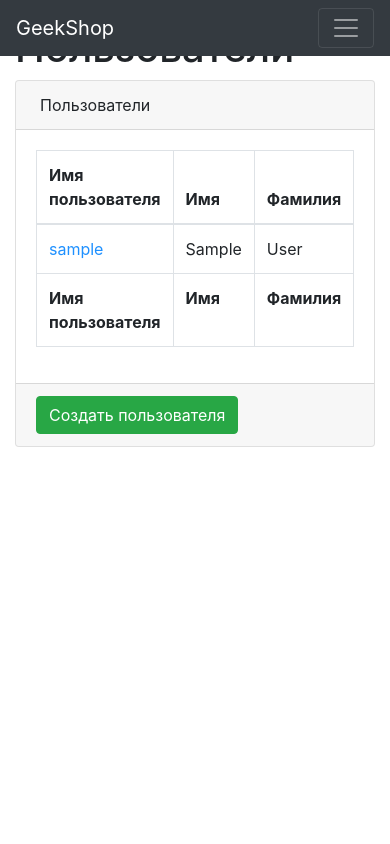
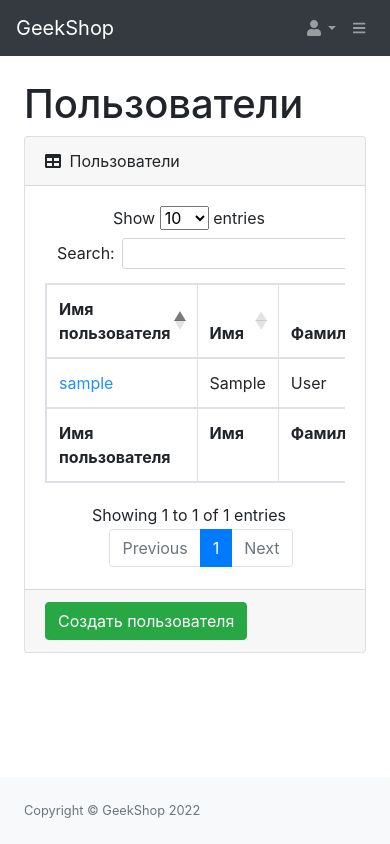
Before and after one commit to android156/geekshop2022, a Django app: page /admin-staff/users/ in a window 390 px wide. Run offline with Django 3.2, Linux system fonts and the light colour scheme; the visitor is signed in with stand-in values (Sample User, id 1); data comes from the database, SQL or seed files in the repository; some libraries are stand-ins or nearby versions.

Commit message:
template index admins corrected

```diff
--- a/admins/templates/admins/base.html
+++ b/admins/templates/admins/base.html
@@ -2,89 +2,92 @@
 
 <!DOCTYPE html>
 <html lang="en">
-
 <head>
-
-    <meta charset="utf-8">
-    <meta name="viewport" content="width=device-width, initial-scale=1, shrink-to-fit=no">
-    <meta name="description" content="">
-    <meta name="author" content="">
-
+    <meta charset="utf-8"/>
+    <meta http-equiv="X-UA-Compatible" content="IE=edge"/>
+    <meta name="viewport" content="width=device-width, initial-scale=1, shrink-to-fit=no"/>
+    <meta name="description" content=""/>
+    <meta name="author" content=""/>
     <title>{{ title }}</title>
-
-    <!-- Bootstrap core CSS -->
-    <link href="{% static 'vendor/bootstrap/css/bootstrap.min.css' %}" rel="stylesheet">
-
-    <!-- Custom styles for this template -->
-    {% block css %} {% endblock %}
-
+    <link href="{% static 'css/auth-admin.css' %}" rel="stylesheet"/>
+    <link href="https://cdn.datatables.net/1.10.20/css/dataTables.bootstrap4.min.css" rel="stylesheet"
+          crossorigin="anonymous"/>
+    <script src="https://cdnjs.cloudflare.com/ajax/libs/font-awesome/5.15.1/js/all.min.js"
+            crossorigin="anonymous"></script>
 </head>
-
-<body>
-
-<!-- Navigation -->
-<nav class="navbar navbar-expand-lg navbar-dark bg-dark fixed-top">
-    <div class="container">
+<body class="sb-nav-fixed">
+<nav class="sb-topnav navbar navbar-expand navbar-dark bg-dark">
     <a class="navbar-brand" href="{% url 'index' %}">GeekShop</a>
-        <button class="navbar-toggler" type="button" data-toggle="collapse" data-target="#navbarResponsive"
-                aria-controls="navbarResponsive" aria-expanded="false" aria-label="Toggle navigation">
-            <span class="navbar-toggler-icon"></span>
+    <button class="btn btn-link btn-sm order-1 order-lg-0" id="sidebarToggle" href="#"><i class="fas fa-bars"></i>
     </button>
-        <div class="collapse navbar-collapse" id="navbarResponsive">
-            <ul class="navbar-nav ml-auto">
-                <li class="nav-item">
-                    <a class="nav-link" href="{% url 'products:index' %}">Каталог <i class="fas fa-shopping-bag"></i>
-                    </a>
-                </li>
-                {% if user.is_authenticated %}
+    <!-- Navbar Search-->
+    <form class="d-none d-md-inline-block form-inline ml-auto mr-0 mr-md-3 my-2 my-md-0">
+        <div class="input-group">
+            <input class="form-control" type="text" placeholder="Поиск..." aria-label="Search"
+                   aria-describedby="basic-addon2"/>
+            <div class="input-group-append">
+                <button class="btn btn-primary" type="button"><i class="fas fa-search"></i></button>
+            </div>
+        </div>
+    </form>
+    <!-- Navbar-->
+    <ul class="navbar-nav ml-auto ml-md-0">
         <li class="nav-item dropdown">
-                        <a class="nav-link dropdown-toggle" href="#" id="navbarDropdown" role="button"
-                           data-bs-toggle="dropdown" aria-expanded="false">
-                            <i class="fas fa-user-circle"></i>
-                        </a>
-                        <ul class="dropdown-menu" aria-labelledby="navbarDropdown">
-                            <li>
-                                <a class="dropdown-item" href="{% url 'users:profile' %}">Профиль</a>
-                            </li>
-                            <li><a class="dropdown-item" href="orders/orders.html">Заказы</a></li>
-                            {% if user.is_staff or user.is_superuser %}
-                                <li><a class="dropdown-item" href="{% url 'admin_staff:index' %}">Админ-панель</a></li>
-                            {% endif %}
-                            <li>
-                                <hr class="dropdown-divider">
-                            </li>
-                            <li>
-                                <a class="dropdown-item" href="{% url 'users:logout' %}">
-                                    Выйти
-                                </a>
+            <a class="nav-link dropdown-toggle" id="userDropdown" href="#" role="button" data-toggle="dropdown"
+               aria-haspopup="true" aria-expanded="false"><i class="fas fa-user fa-fw"></i></a>
+            <div class="dropdown-menu dropdown-menu-right" aria-labelledby="userDropdown">
+                <a class="dropdown-item" href="{% url 'users:logout' %}">Logout</a>
+            </div>
         </li>
     </ul>
-                    </li>
-                {% else %}
-                    <li class="nav-item">
-                        <a class="nav-link" href="{% url 'users:login' %}">Войти <i class="fas fa-sign-in-alt"></i></a>
-                    </li>
-                {% endif %}
-            </ul>
+</nav>
+<div id="layoutSidenav">
+    <div id="layoutSidenav_nav">
+        <nav class="sb-sidenav accordion sb-sidenav-dark" id="sidenavAccordion">
+            <div class="sb-sidenav-menu">
+                <div class="nav">
+                    <div class="sb-sidenav-menu-heading">Приложения</div>
+                    <a class="nav-link" href="{% url 'admin_staff:admin_users' %}">
+                        <div class="sb-nav-link-icon">
+                            <i class="fas fa-users"></i>
+                        </div>
+                        Пользователи
+                    </a>
+                    <a class="nav-link" href="index.html">
+                        <div class="sb-nav-link-icon">
+                            <i class="fas fa-shopping-basket"></i>
+                        </div>
+                        Категории
+                    </a>
+                    <a class="nav-link" href="index.html">
+                        <div class="sb-nav-link-icon">
+                            <i class="fas fa-tshirt"></i>
+                        </div>
+                        Продукты
+                    </a>
                 </div>
             </div>
+            <div class="sb-sidenav-footer"></div>
         </nav>
-
+    </div>
+    <div id="layoutSidenav_content">
         {% block content %} {% endblock %}
-
-{% block footer %} {% endblock %}
-
-<!-- Bootstrap core JavaScript -->
-<script src="{% static 'vendor/jquery/jquery.min.js' %}"></script>
-<script src="{% static 'vendor/bootstrap/js/bootstrap.bundle.min.js' %}"></script>
-<script src="https://cdn.jsdelivr.net/npm/bootstrap@5.1.3/dist/js/bootstrap.bundle.min.js"
-        integrity="sha384-ka7Sk0Gln4gmtz2MlQnikT1wXgYsOg+OMhuP+IlRH9sENBO0LRn5q+8nbTov4+1p"
+        <footer class="py-4 bg-light mt-auto">
+            <div class="container-fluid">
+                <div class="d-flex align-items-center justify-content-between small">
+                    <div class="text-muted">Copyright &copy; GeekShop 2022</div>
+                </div>
+            </div>
+        </footer>
+    </div>
+</div>
+<script src="https://code.jquery.com/jquery-3.5.1.slim.min.js" crossorigin="anonymous"></script>
+<script src="https://cdn.jsdelivr.net/npm/bootstrap@4.5.3/dist/js/bootstrap.bundle.min.js"
         crossorigin="anonymous"></script>
-{% block js %} {% endblock %}
-
-<!-- FontAwesome script -->
-<script src="{% static 'vendor/fontawesome/fontawesome-icons.js' %}" crossorigin="anonymous"></script>
-
+<script src="{% static 'js/auth-admin.js' %}"></script>
+<script src="https://cdnjs.cloudflare.com/ajax/libs/Chart.js/2.8.0/Chart.min.js" crossorigin="anonymous"></script>
+<script src="https://cdn.datatables.net/1.10.20/js/jquery.dataTables.min.js" crossorigin="anonymous"></script>
+<script src="https://cdn.datatables.net/1.10.20/js/dataTables.bootstrap4.min.js" crossorigin="anonymous"></script>
+<script src="{% static 'js/datatable.js' %}"></script>
 </body>
-
 </html>
--- a/admins/views.py
+++ b/admins/views.py
@@ -7,14 +7,14 @@ from users.models import User
 from admins.forms import UserAdminRegistrationForm, UserAdminProfileForm
 
 
-# @user_passes_test(lambda u: u.is_staff)
+@user_passes_test(lambda u: u.is_staff)
 def index(request):
     context = {'title': 'GeekShop - Admin'}
     return render(request, 'admins/index.html', context)
 
 
 # Read controller
-# @user_passes_test(lambda u: u.is_staff)
+@user_passes_test(lambda u: u.is_staff)
 def admin_users(request):
     users = User.objects.all()
     context = {'title': 'GeekShop - Admin', 'users': users}
@@ -22,7 +22,7 @@ def admin_users(request):
 
 
 # Create controller
-# @user_passes_test(lambda u: u.is_staff)
+@user_passes_test(lambda u: u.is_staff)
 def admin_users_create(request):
     if request.method == 'POST':
         form = UserAdminRegistrationForm(data=request.POST, files=request.FILES)
@@ -37,7 +37,7 @@ def admin_users_create(request):
 
 
 # Update controller
-# @user_passes_test(lambda u: u.is_staff)
+@user_passes_test(lambda u: u.is_staff)
 def admin_users_update(request, pk):
     selected_user = User.objects.get(id=pk)
     if request.method == 'POST':
@@ -52,7 +52,7 @@ def admin_users_update(request, pk):
 
 
 # Delete controller
-# @user_passes_test(lambda u: u.is_staff)
+@user_passes_test(lambda u: u.is_staff)
 def admin_users_delete(request, pk):
     user = User.objects.get(id=pk)
     user.safe_delete()
```
Lines whose indentation alone changed are shown as unchanged.
